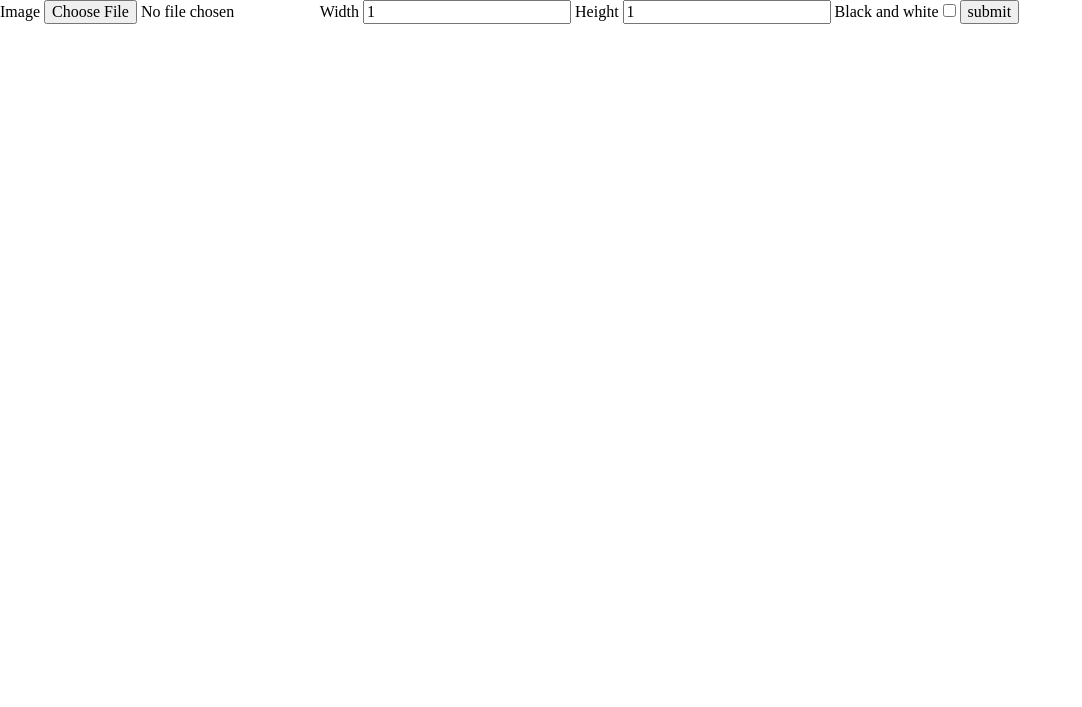
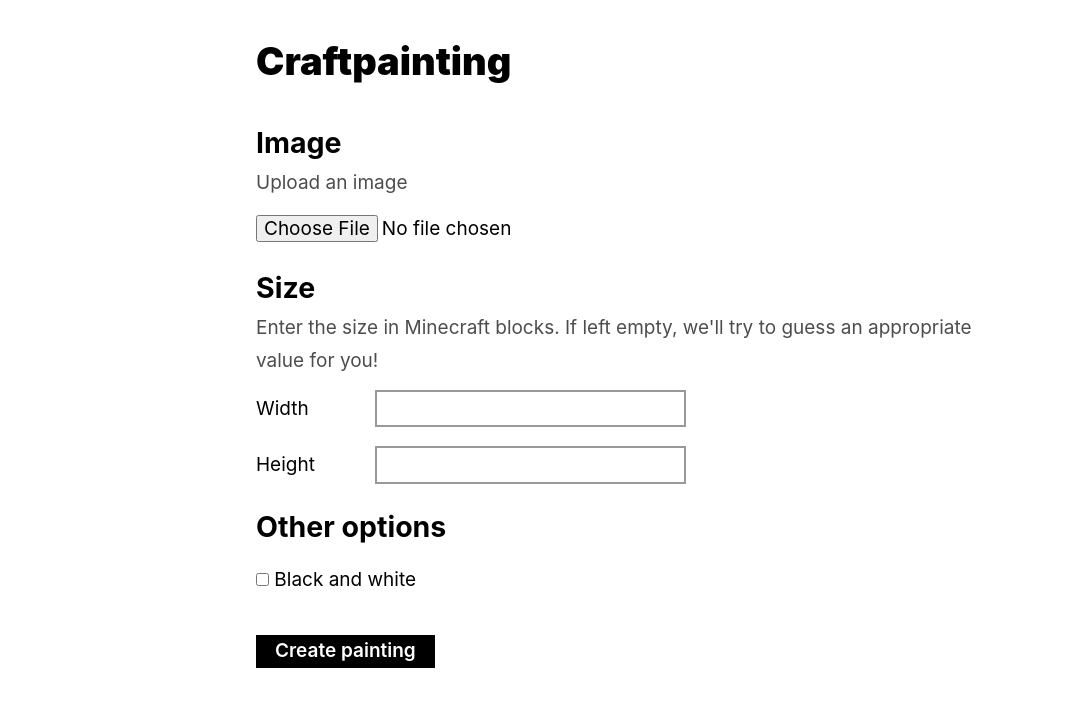
Before and after one commit to ninest/craftpainting, a Flask app: page / in a window 1280 px wide. Shown: the top 707 px of the page, without its empty margins (0-1082 px from the left). Run offline with Flask 2, Linux system fonts and the light colour scheme.

Commit message:
added some styling

```diff
--- /dev/null
+++ b/api/static/main.css
@@ -0,0 +1,24 @@
+* {
+  margin: 0;
+  padding: 0;
+  box-sizing: border-box;
+}
+
+html,
+body {
+  margin: 0;
+  padding: 0;
+  font-size: 19px;
+  /* "Press Start 2P",  */
+  font-family:"Inter", -apple-system, system-ui, BlinkMacSystemFont, "Segoe UI", Roboto,
+    "Helvetica Neue", Arial, sans-serif;
+  line-height: 1.7;
+}
+
+@media only screen and (max-width: 700px) {
+  /* Mobile styles */
+  html,
+  body {
+    font-size: 16px;
+  }
+}
--- /dev/null
+++ b/api/static/style.css
@@ -0,0 +1,51 @@
+main {
+  margin: 1.5em 20%;
+}
+
+@media only screen and (max-width: 700px) {
+  /* Mobile styles */
+  main {
+    margin: 1em 7%;
+    /* background: red; */
+  }
+}
+
+h1 {
+  font-weight: 900;
+}
+
+form div {
+  margin-top: 0.7em;
+  margin-bottom: 1em;
+}
+  label {
+    font-weight: 400;
+  }
+  label.size {
+    display: inline-block;
+    width: 6em;
+  }
+
+section {}
+  h2 {}
+  p {
+    color: rgba(0, 0, 0, 0.7);
+  }
+
+input[type=text], input[type=number] {
+  padding: 0.3em;
+  border: 2px solid rgba(0, 0, 0, 0.4);
+}
+input[type=text]:focus, input[type=number]:focus {
+  outline: none;
+  border: 2px solid blue;
+}
+
+button {
+  margin-top: 1em;
+  background-color: black;
+  color: white;
+  padding: 0.3em 1em;
+  font-weight: 600;
+  border: none;
+}
--- a/api/templates/base.html
+++ b/api/templates/base.html
@@ -5,12 +5,19 @@
   <meta name="viewport" content="width=device-width, initial-scale=1.0">
 
   <!-- Styling -->
+  <link href="https://fonts.googleapis.com/css2?family=Press+Start+2P&display=swap" rel="stylesheet">
+
   <link rel="stylesheet" href="{{ url_for('static', filename='normalize.css') }}">
+  <link rel="stylesheet" href="{{ url_for('static', filename='main.css') }}">
+  <link rel="stylesheet" href="{{ url_for('static', filename='style.css') }}">
 
   <title>Craftpainting</title>
 </head>
 <body>
-  {% block body %}{% endblock %}
+  <main>
+    <h1>Craftpainting</h1>
+    {% block body %}{% endblock %}
+  </main>
   {% block scripts %}{% endblock %}
 </body>
 </html>
--- a/api/templates/index.html
+++ b/api/templates/index.html
@@ -2,23 +2,42 @@
 
 {% block body %}
   <form action="/create_painting" method="post" enctype="multipart/form-data">
-    <!-- image upload -->
-    <label for="image">Image</label>
-    <input type="file" name="image">
+    <section>
+      <h2>Image</h2>
+      <p>Upload an image</p>
+      <!-- image upload -->
+      <div>
+        <!-- <label for="image">Image</label> -->
+        <input type="file" name="image" required>
+      </div>
+    </section>
 
-    <!-- image width -->
-    <label for="width">Width</label>
-    <input name="width" type="number" value="1">
+    <section>
+      <h2>Size</h2>
+      <p>Enter the size in Minecraft blocks. If left empty, we'll try to guess an appropriate value for you!</p>
+      <!-- image width -->
+      <div>
+        <label class="size" for="width">Width</label>
+        <input name="width" type="number">
+      </div>
 
-    <!-- image height -->
-    <label for="height">Height</label>
-    <input name="height" type="number" value="1">
+      <!-- image height -->
+      <div>
+        <label class="size" for="height">Height</label>
+        <input name="height" type="number">
+      </div>
+    </section>
 
-    <!-- black and white? -->
-    <label for="bw">Black and white</label>
-    <input type="checkbox" name="bw">
+    <section>
+      <h2>Other options</h2>
+      <!-- black and white? -->
+      <div>
+        <input type="checkbox" name="bw">
+        <label for="bw">Black and white</label>
+      </div>
+    </section>
 
     <!-- submit -->
-    <button type="submit">submit</button>
+    <button type="submit">Create painting</button>
   </form>
 {% endblock %}
```
